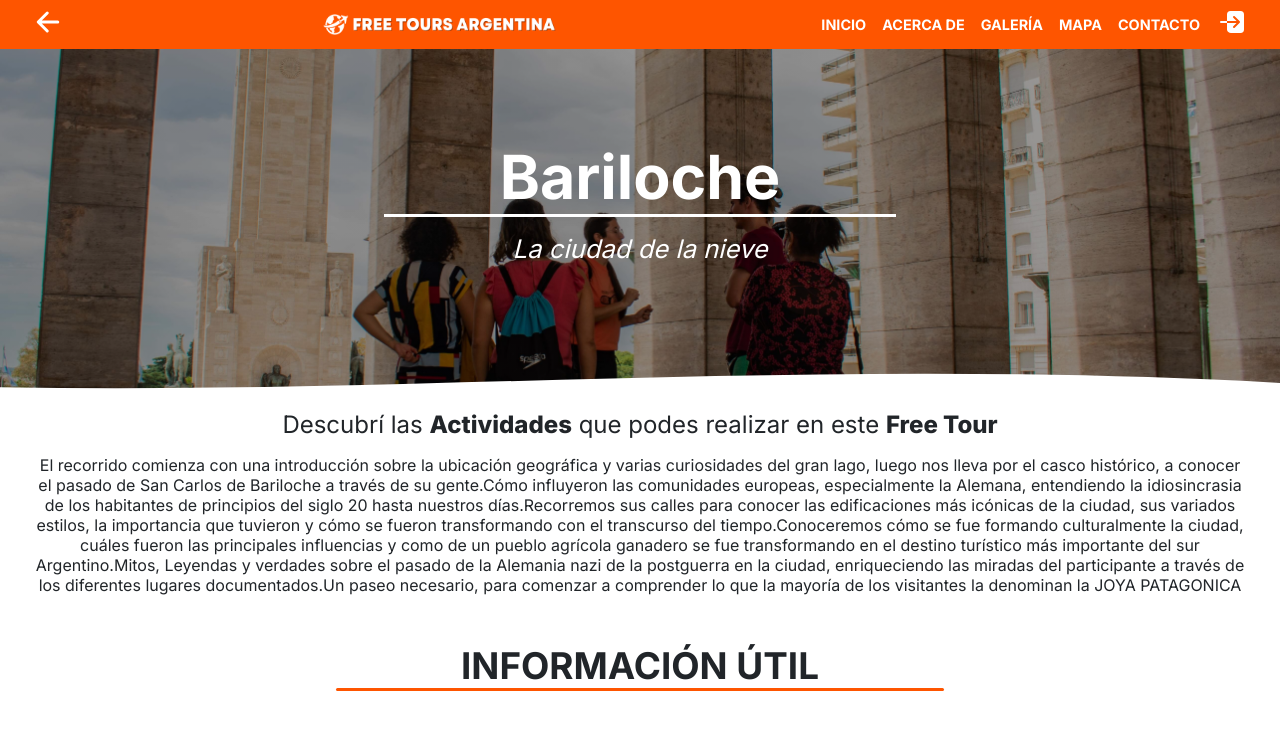
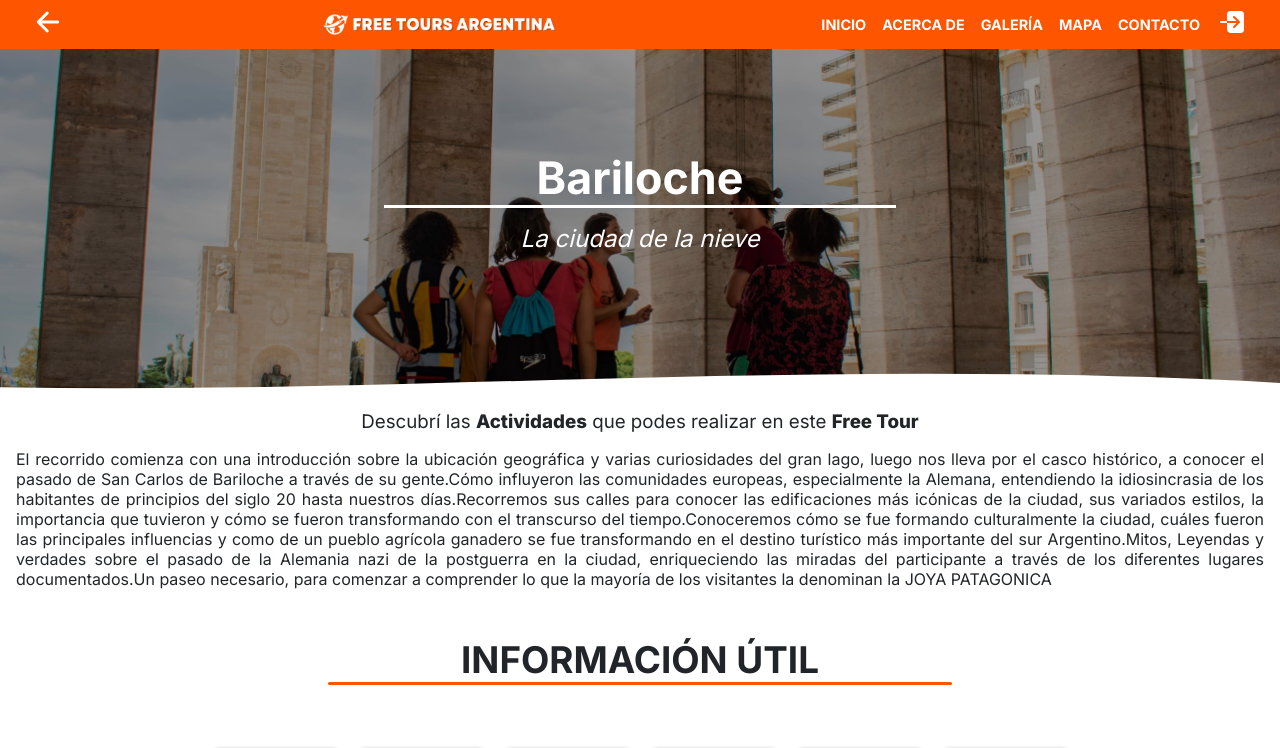
Before and after one commit to GonzaloGuaimas/tourism-blog-website-nextjs, a Next.js app: page /place-to-go/1 in a window 1280 px wide. Shown: the top 748 px of the page. Built offline with nearby package versions, Linux system fonts and the light colour scheme.

Commit message:
fix header style

```diff
--- a/components/place-to-go/About.tsx
+++ b/components/place-to-go/About.tsx
@@ -12,7 +12,7 @@ const About = ({refValue, gridVisible}: {refValue: any, gridVisible: boolean}) =
     <div>
       <div style={{height: 70, overflow: 'hidden', width: '100%', transform: 'translateY(-60px)'}}><svg viewBox="0 0 500 150" preserveAspectRatio="none" style={{height: '100%', width:'100%'}}><path d="M-29.62,118.92 C149.99,150.00 315.18,48.86 517.21,118.92 L500.00,150.00 L0.00,150.00 Z" style={{ stroke: 'none', fill: '#fff'}}></path></svg></div>
       <div className={styles.About} id='about'>
-        <h2 className={styles.AboutH2}>Descubrí las <strong>Actividades</strong> que podes realizar en este <strong>Free Tour</strong></h2>
+        <h3 className={styles.AboutH3}>Descubrí las <strong>Actividades</strong> que podes realizar en este <strong>Free Tour</strong></h3>
         <p className={styles.AboutP}>El recorrido comienza con una introducción sobre la ubicación geográfica y varias curiosidades del gran lago, luego nos lleva por el casco histórico, a conocer el pasado de San Carlos de Bariloche a través de su gente.Cómo influyeron las comunidades europeas, especialmente la Alemana, entendiendo la idiosincrasia de los habitantes de principios del siglo 20 hasta nuestros días.Recorremos sus calles para conocer las edificaciones más icónicas de la ciudad, sus variados estilos, la importancia que tuvieron y cómo se fueron transformando con el transcurso del tiempo.Conoceremos cómo se fue formando culturalmente la ciudad, cuáles fueron las principales influencias y como de un pueblo agrícola ganadero se fue transformando en el destino turístico más importante del sur Argentino.Mitos, Leyendas y verdades sobre el pasado de la Alemania nazi de la postguerra en la ciudad, enriqueciendo las miradas del participante a través de los diferentes lugares documentados.Un paseo necesario, para comenzar a comprender lo que la mayoría de los visitantes la denominan la JOYA PATAGONICA</p>
         <div className='titleSection'style={{ marginTop: '2rem' }} ref={refValue} >
             <h1>INFORMACIÓN ÚTIL</h1>
--- a/styles/Places.module.css
+++ b/styles/Places.module.css
@@ -33,12 +33,12 @@
 }
 .HomeInfo h2 {
     display: inline-flex;
-    font-size: calc(3rem + 1vw);
+    font-size: calc(2rem + 1vw);
 }
 .HomeInfo p {
     display: inline-flex;
     padding: 1rem;
-    font-size: calc(.8rem + 1vw);
+    font-size: calc(.7rem + 1vw);
     font-weight: 400;
     font-style: italic;
 }
@@ -58,10 +58,10 @@
     text-align: center;
     color: var(--primary-font-color);
     width: 100%;
-    padding: 0rem 2rem 0rem 2rem;
+    padding: 0rem 1rem 0rem 1rem;
     transform: translateY(-50px);
 }
-.About .AboutH2{
+.About .AboutH3{
     font-weight: 400;
     animation-duration: 1s;
     animation-name: animate-element-left;
@@ -71,6 +71,7 @@
     animation-duration: 1s;
     animation-name: animate-element-right;
     animation-fill-mode: forwards;
+    text-align: justify;
 }
 .About strong{
     font-weight: 800;
```
